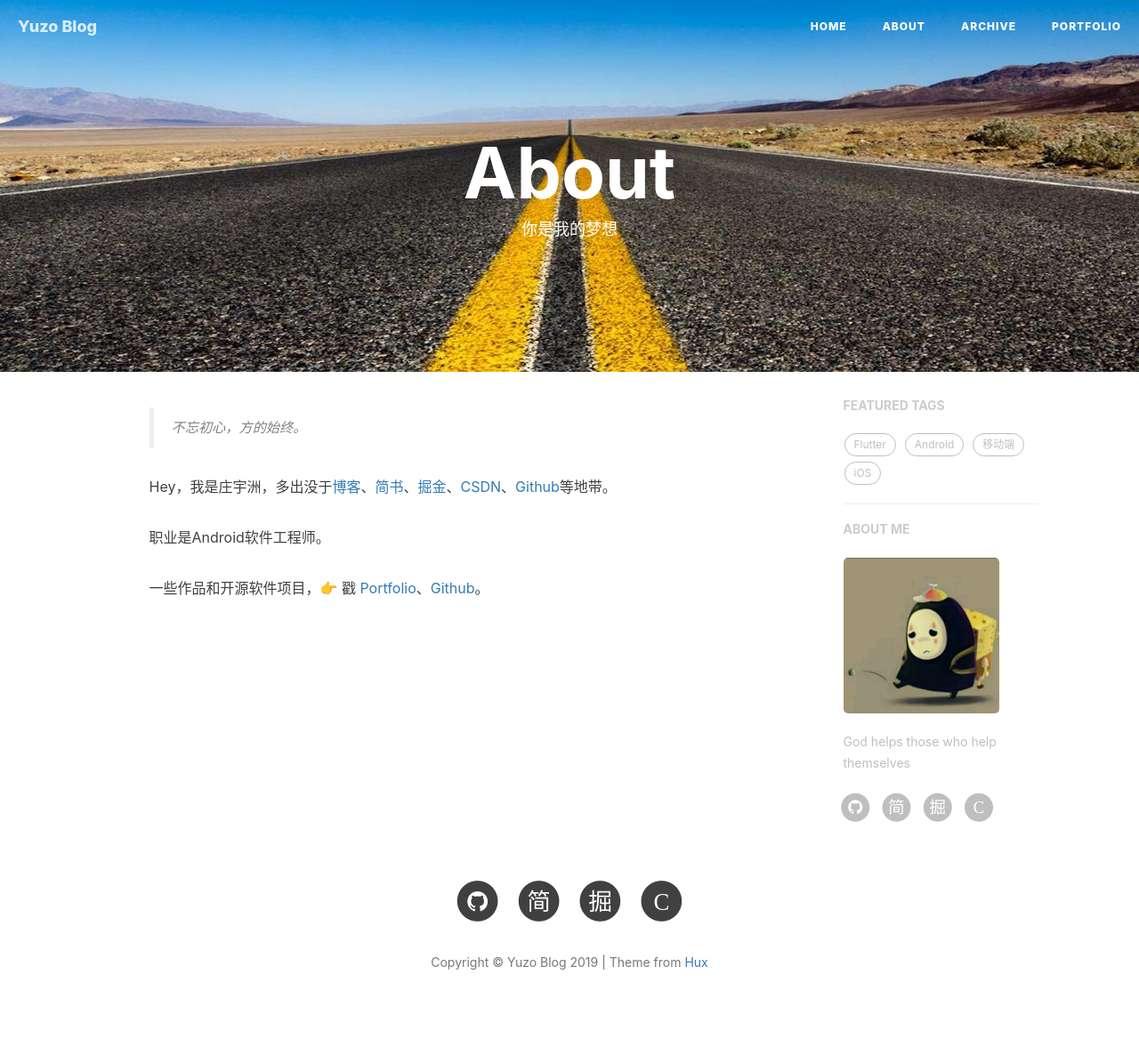
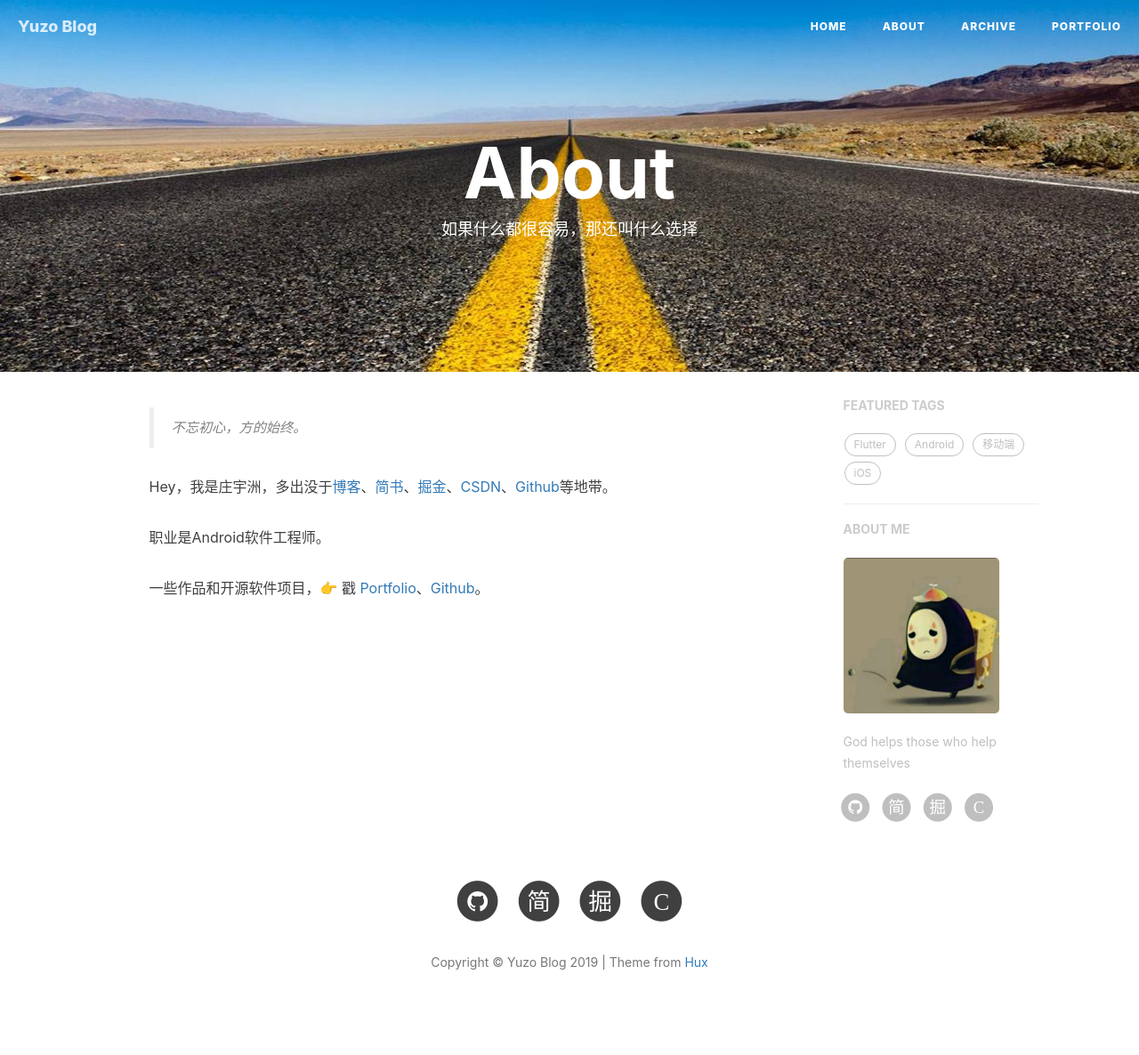
Before and after one commit to Yuzopro/yuzopro.github.io, a Jekyll site: the page built from about.html, in a window 1280 px wide. Shown: the whole page at 89% size. Built offline with Jekyll 4.4.1, drawn with Linux system fonts in a browser that asks for light colours; nearby versions of some CDN libraries; comment, search, counter and statistics services are not loaded.

Commit message:
修改细节

```diff
--- a/about.html
+++ b/about.html
@@ -1,7 +1,7 @@
 ---
 layout: page
 title: "About"
-description: "你是我的梦想"
+description: "如果什么都很容易，那还叫什么选择"
 header-img: "img/about-bg.jpeg"
 multilingual: true
 ---
```
